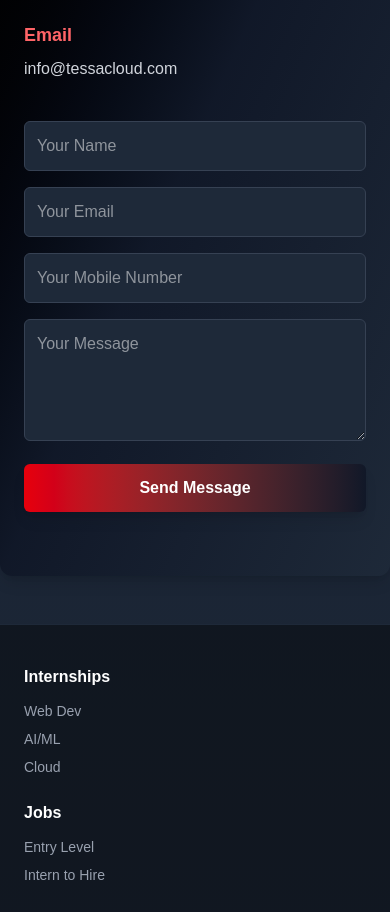
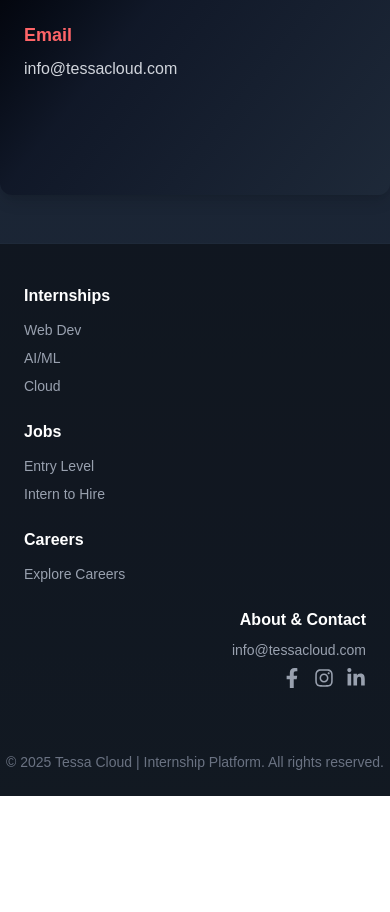
Before and after one commit to roshandsc/FLIM_INDUSTRY_HERO_SECTION, a Next.js app in the folder Intership_Platform/tessa-cloud/: page / in a window 390 px wide. Shown: the part 4280-5192 px from the top of the page. After the commit the page ends 5076 px from the top, so only its background shows below. Built offline with nearby package versions, Linux system fonts and the light colour scheme; grey boxes are pictures that could not be loaded.

Commit message:
Add mobile responsiveness to page.jsx

```diff
--- a/Intership_Platform/tessa-cloud/src/app/page.jsx
+++ b/Intership_Platform/tessa-cloud/src/app/page.jsx
@@ -1050,36 +1050,36 @@
                 </a>
               </p>
             </div>
-            <form className="space-y-4">
-              <div className="grid grid-cols-1 sm:grid-cols-2 gap-4">
-                <input
-                  type="text"
-                  placeholder="Your Name"
-                  className="w-full p-3 rounded-md bg-gray-800 border border-gray-700 focus:border-red-500 focus:outline-none text-white"
-                />
-                <input
-                  type="email"
-                  placeholder="Your Email"
-                  className="w-full p-3 rounded-md bg-gray-800 border border-gray-700 focus:border-red-500 focus:outline-none text-white"
-                />
-              </div>
-              <input
-                type="text"
-                placeholder="Your Mobile Number"
-                className="w-full p-3 rounded-md bg-gray-800 border border-gray-700 focus:border-red-500 focus:outline-none text-white"
-              />
-              <textarea
-                rows="4"
-                placeholder="Your Message"
-                className="w-full p-3 rounded-md bg-gray-800 border border-gray-700 focus:border-red-500 focus:outline-none text-white"
-              ></textarea>
-              <button
-                type="submit"
-                className="w-full bg-gradient-to-r from-red-600 to-gray-900 hover:from-gray-900 hover:to-red-700 py-3 rounded-md font-semibold text-white shadow-lg hover:scale-105 transition-all"
-              >
-                Send Message
-              </button>
-            </form>
+            {/* Zoho Form Embed (Safe for Next.js Hydration) */}
+            <div>
+              <div id="zf_div_0qrgWzTrDHLuSZM1G2wlEdB1dStYFoMV3V3XYRodGC0"></div>
+              {typeof window !== "undefined" && (
+                <HydrationSafe>
+                  {React.useEffect(() => {
+                    try {
+                      const formContainer = document.getElementById(
+                        "zf_div_0qrgWzTrDHLuSZM1G2wlEdB1dStYFoMV3V3XYRodGC0"
+                      );
+                      if (!formContainer) return;
+
+                      const iframe = document.createElement("iframe");
+                      iframe.src =
+                        "https://forms.zohopublic.in/tessacloud1/form/ContactUs/formperma/0qrgWzTrDHLuSZM1G2wlEdB1dStYFoMV3V3XYRodGC0?zf_rszfm=1";
+                      iframe.style.border = "none";
+                      iframe.style.height = "10px";
+                      iframe.style.width = "60%";
+                      iframe.style.transition = "all 0.5s ease";
+                      iframe.setAttribute("aria-label", "Contact Us");
+
+                      formContainer.innerHTML = ""; // clear previous content if re-rendered
+                      formContainer.appendChild(iframe);
+                    } catch (error) {
+                      console.error("Zoho form failed to load:", error);
+                    }
+                  }, [])}
+                </HydrationSafe>
+              )}
+            </div>
           </div>
         </section>
 
```
